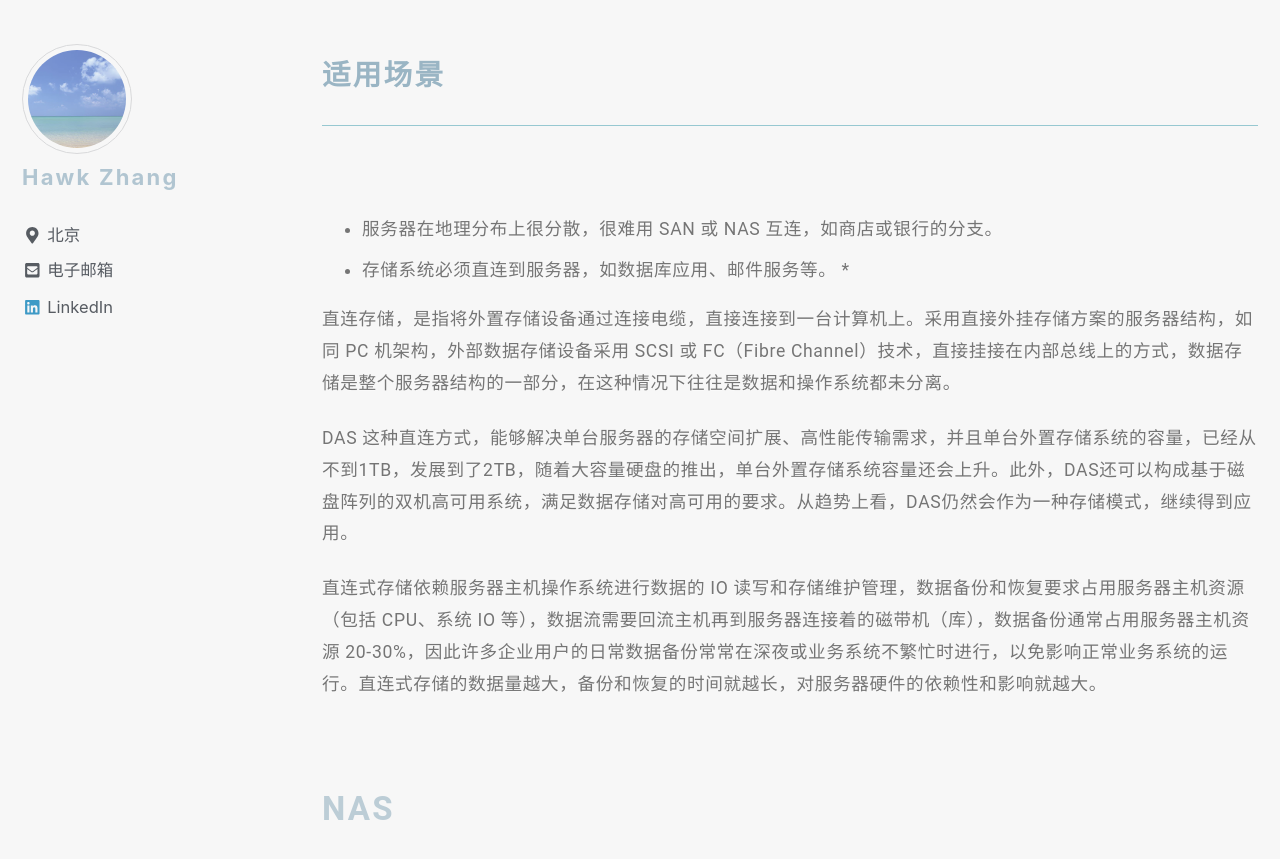
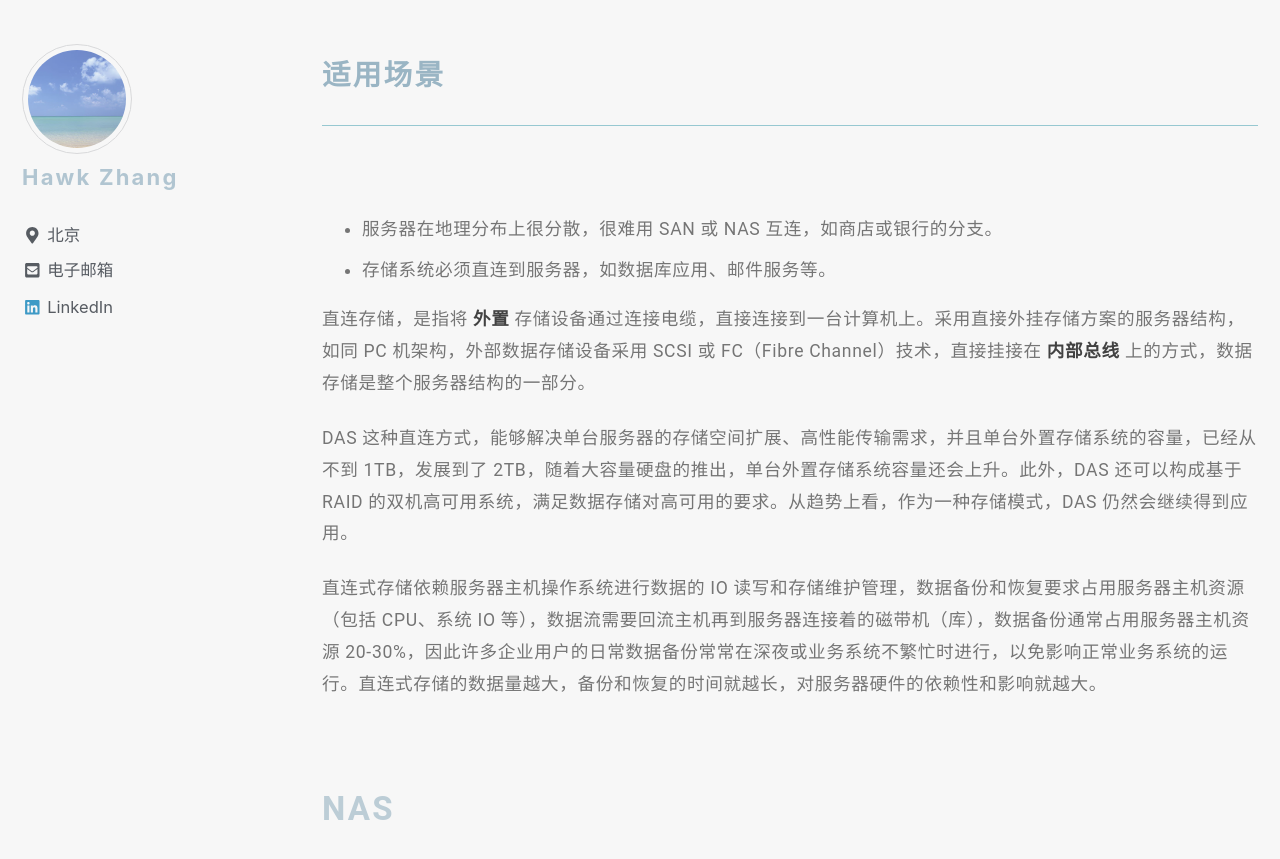
Before and after one commit to narru888/linotes_note, a Jekyll site: the page built from _posts/storage/2018-03-01-das.nas.san.md, in a window 1280 px wide and 900 px high, scrolled down 2748 px. Shown: the top 859 px of the window. Built offline with Jekyll 4.4.1, drawn with Linux system fonts in a browser that asks for light colours; nearby versions of some CDN libraries; a script that is not in the unit is left out.

Commit message:
update on 2018-11-21 09:47:01 CST

```diff
--- a/_posts/storage/2018-03-01-das.nas.san.md
+++ b/_posts/storage/2018-03-01-das.nas.san.md
@@ -29,11 +29,11 @@ DAS 是指将存储设备通过SCSI接口或光纤通道直接连接到一台计
 
 * 服务器在地理分布上很分散，很难用 SAN 或 NAS 互连，如商店或银行的分支。
 * 存储系统必须直连到服务器，如数据库应用、邮件服务等。
-*
 
-直连存储，是指将外置存储设备通过连接电缆，直接连接到一台计算机上。采用直接外挂存储方案的服务器结构，如同 PC 机架构，外部数据存储设备采用 SCSI 或 FC（Fibre Channel）技术，直接挂接在内部总线上的方式，数据存储是整个服务器结构的一部分，在这种情况下往往是数据和操作系统都未分离。
 
-DAS 这种直连方式，能够解决单台服务器的存储空间扩展、高性能传输需求，并且单台外置存储系统的容量，已经从不到1TB，发展到了2TB，随着大容量硬盘的推出，单台外置存储系统容量还会上升。此外，DAS还可以构成基于磁盘阵列的双机高可用系统，满足数据存储对高可用的要求。从趋势上看，DAS仍然会作为一种存储模式，继续得到应用。
+直连存储，是指将 **外置** 存储设备通过连接电缆，直接连接到一台计算机上。采用直接外挂存储方案的服务器结构，如同 PC 机架构，外部数据存储设备采用 SCSI 或 FC（Fibre Channel）技术，直接挂接在 **内部总线** 上的方式，数据存储是整个服务器结构的一部分。
+
+DAS 这种直连方式，能够解决单台服务器的存储空间扩展、高性能传输需求，并且单台外置存储系统的容量，已经从不到 1TB，发展到了 2TB，随着大容量硬盘的推出，单台外置存储系统容量还会上升。此外，DAS 还可以构成基于 RAID 的双机高可用系统，满足数据存储对高可用的要求。从趋势上看，作为一种存储模式，DAS 仍然会继续得到应用。
 
 直连式存储依赖服务器主机操作系统进行数据的 IO 读写和存储维护管理，数据备份和恢复要求占用服务器主机资源（包括 CPU、系统 IO 等），数据流需要回流主机再到服务器连接着的磁带机（库），数据备份通常占用服务器主机资源 20-30%，因此许多企业用户的日常数据备份常常在深夜或业务系统不繁忙时进行，以免影响正常业务系统的运行。直连式存储的数据量越大，备份和恢复的时间就越长，对服务器硬件的依赖性和影响就越大。
 
```
